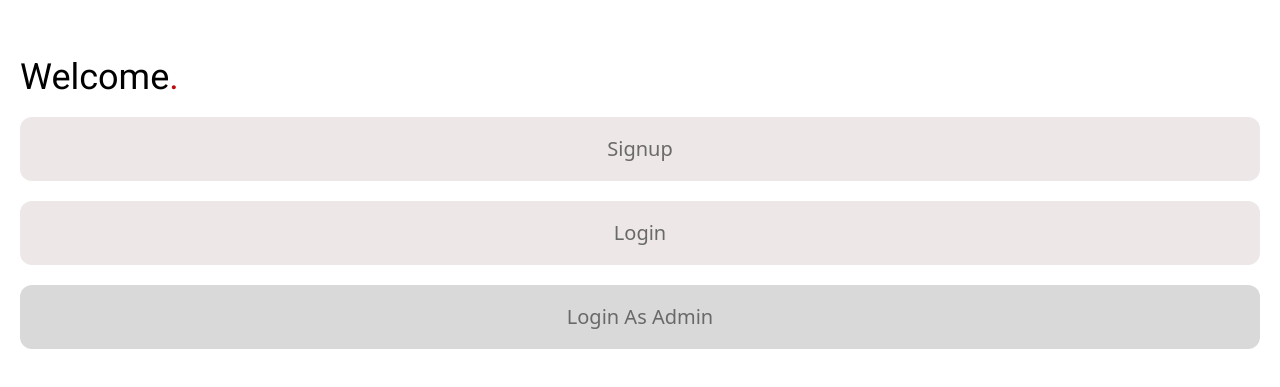
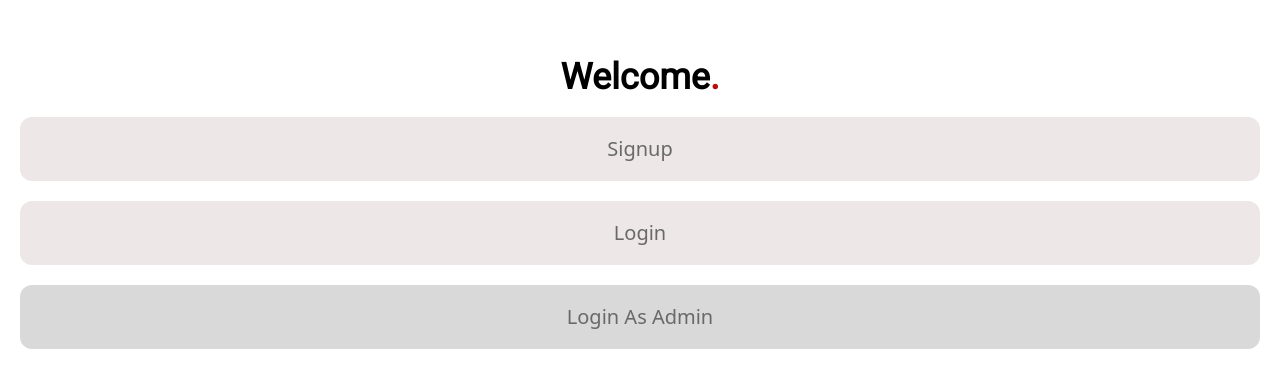
Before and after one commit to Adrin7113/DrugAware, a React (Vite) app: page / in a window 1280 px wide. Shown: the part 197-584 px from the top of the page. Built offline with nearby package versions, Linux system fonts and the light colour scheme.

Commit message:
Chat Bot?

```diff
--- a/src/pages/Chat.jsx
+++ b/src/pages/Chat.jsx
@@ -4,7 +4,7 @@
       <iframe
         src="https://mediafiles.botpress.cloud/0bd83da3-81dd-4503-9d3b-002c13c261d4/webchat/bot.html"
         title="The Chatbot"
-        className="h-screen w-full"
+        className="h-screen w-screen"
       ></iframe>
     </div>
   );
--- a/src/pages/Landing.jsx
+++ b/src/pages/Landing.jsx
@@ -2,7 +2,7 @@
   return (
     <div className="h-screen w-screen p-5 flex flex-col justify-center gap-5 items-center">
       <div className="h-1/2 w-full flex flex-col justify-center gap-5">
-        <h1 className="text-4xl robo ">
+        <h1 className="text-4xl robo text-center font-bold">
           Welcome<span className="text-[#BB0C0C]">.</span>
         </h1>
 
--- a/src/pages/SignUp.jsx
+++ b/src/pages/SignUp.jsx
@@ -33,7 +33,7 @@
     <>
       <div className="h-screen w-screen p-5 flex flex-col justify-center gap-5 items-center">
         <div className="h-1/2 w-full flex flex-col justify-center gap-5">
-          <h1 className="text-4xl robo ">Welcome,</h1>
+          <h1 className="text-4xl robo ">Hello,</h1>
           <h1 className="text-4xl robo text-[#A57878]">{`User ${userid}`}</h1>
           <input
             type="text"
```
